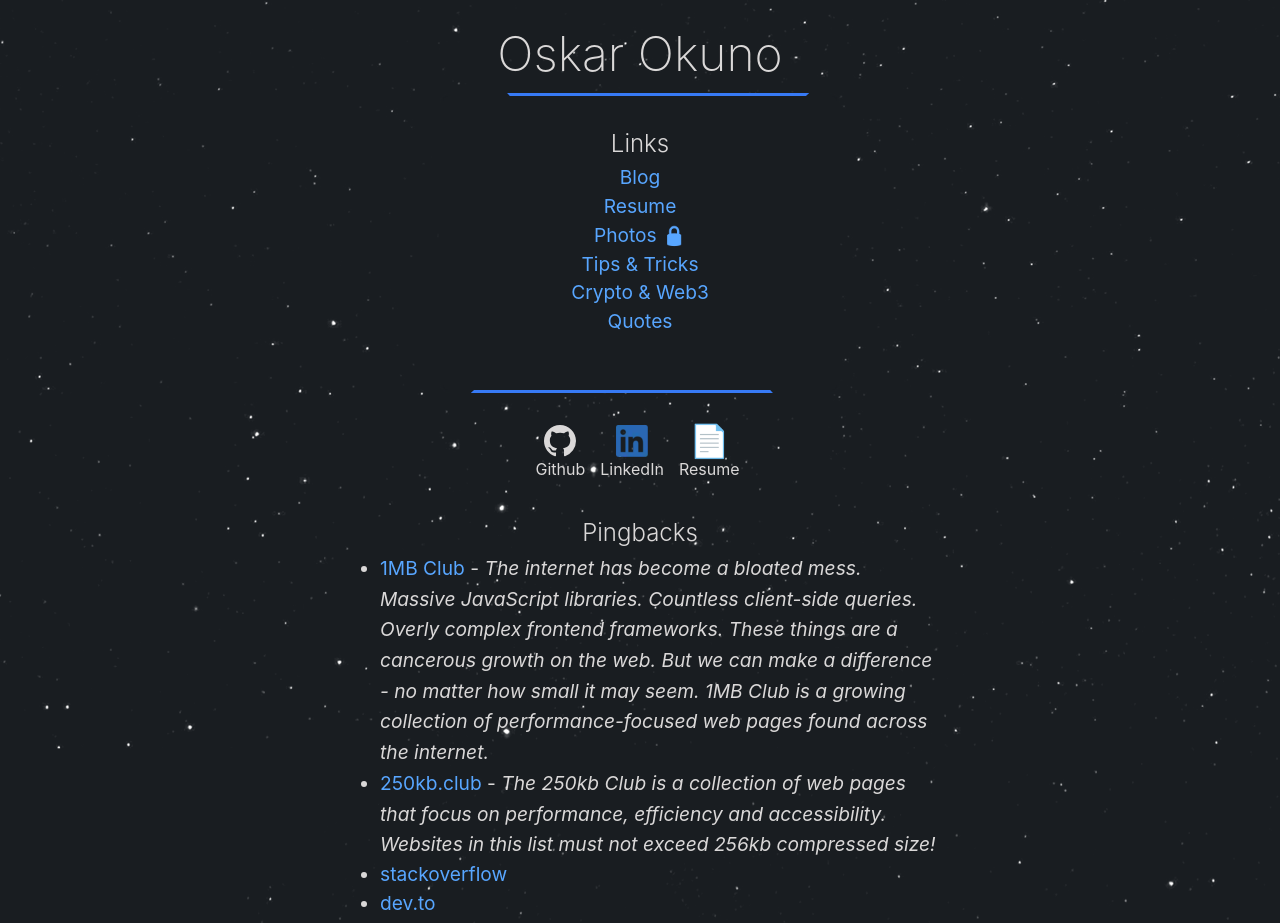
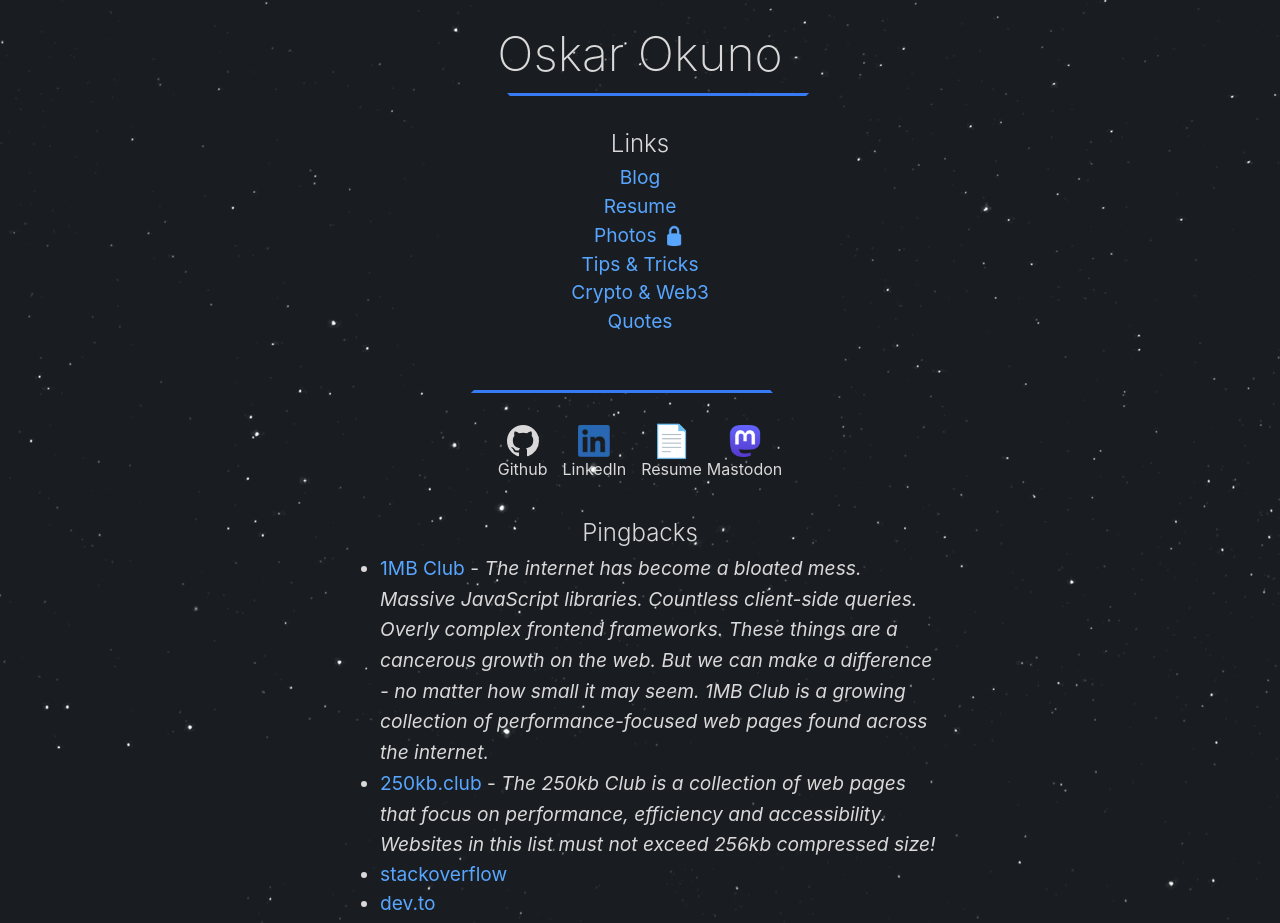
Before and after one commit to MrOggy85/homepage-okuno, a plain HTML site: page index.html in a window 1280 px wide. Shown: the top 923 px of the page. Drawn offline with Linux system fonts and the light colour scheme.

Commit message:
feat: add mastodon profile link

```diff
--- a/index.html
+++ b/index.html
@@ -54,6 +54,10 @@
         <p style="font-size: 2em;line-height: 1em;text-align: center;">📄</p>
         <p>Resume</p>
       </a>
+      <a rel="me" href="https://mastodon.social/@x001c1337z">
+        <img src="static/mastodon-logo.webp" alt="Mastodon logo" width="32" height="32" style="margin: 0 auto;">
+        <p>Mastodon</p>
+      </a>
     </div>
 
     <div class="credits">
```
Also changed, not shown: static/mastodon-logo.svg (added), static/mastodon-logo.webp (added).
